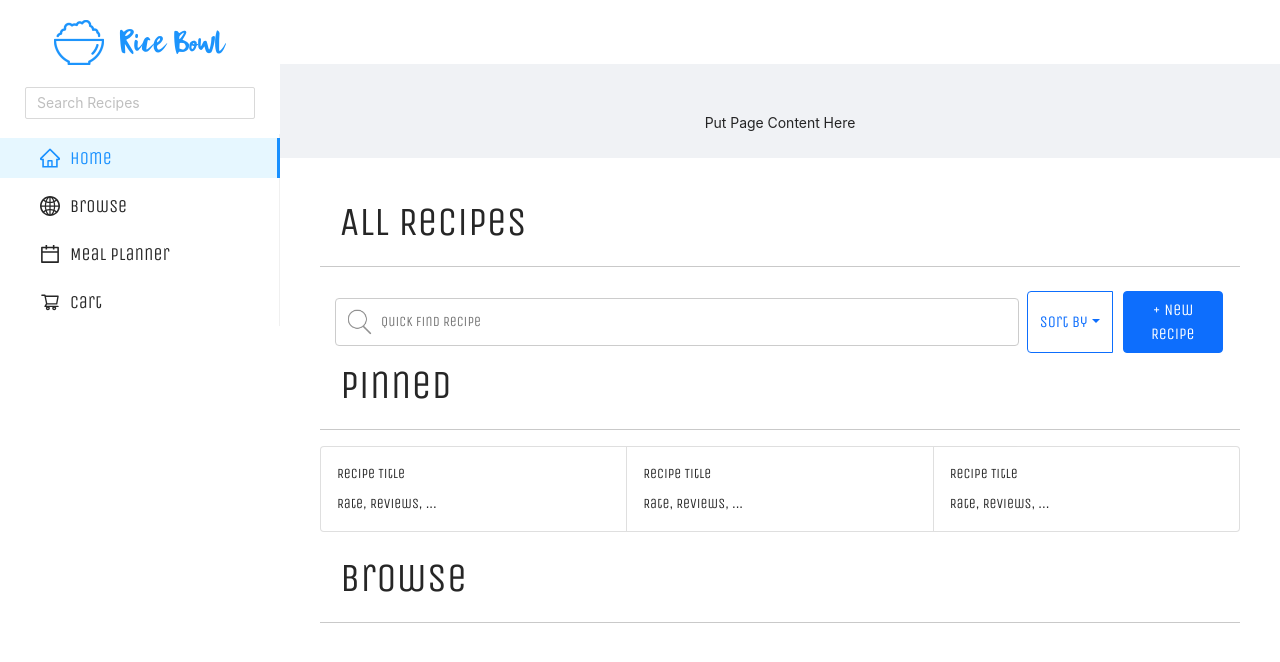
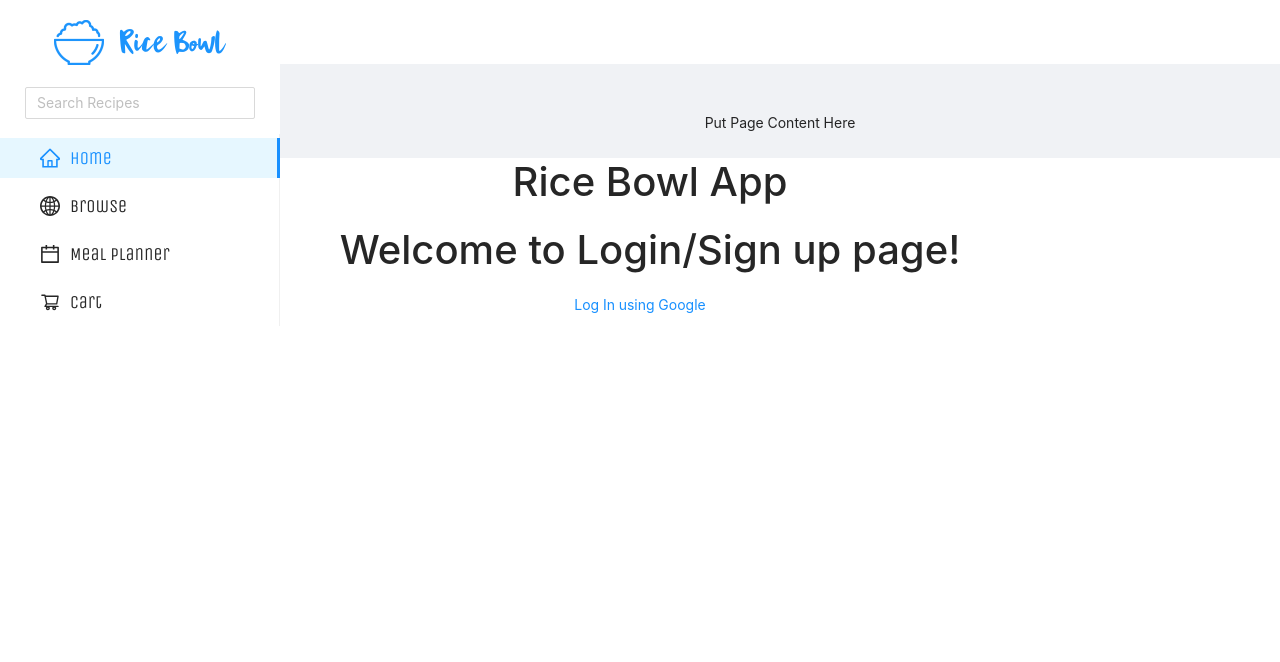
Before and after one commit to wendywu705/rice-bowl-recipe, a React (Create React App) app in the folder client/: page / in a window 1280 px wide. Shown: the top 662 px of the page. Built offline with nearby package versions, Linux system fonts and the light colour scheme.

Commit message:
Add redirect to frontend after authentication

```diff
--- a/client/src/components/Main/Main.js
+++ b/client/src/components/Main/Main.js
@@ -12,8 +12,8 @@
     <div>
       <PageLayout />
       <Switch>
-        <Route exact path="/Login" component={Login} />
-        <Route exact path="/" component={Home} />
+        <Route exact path="/" component={Login} />
+        <Route exact path="/home" component={Home} />
         <Route exact path="/new_recipe" component={NewRecipe} />
         <Route exact path="/side" component={PageLayout} />
       </Switch>
```
Also changed, not shown: 1 other file (tests, documents, lock files or other folders).
